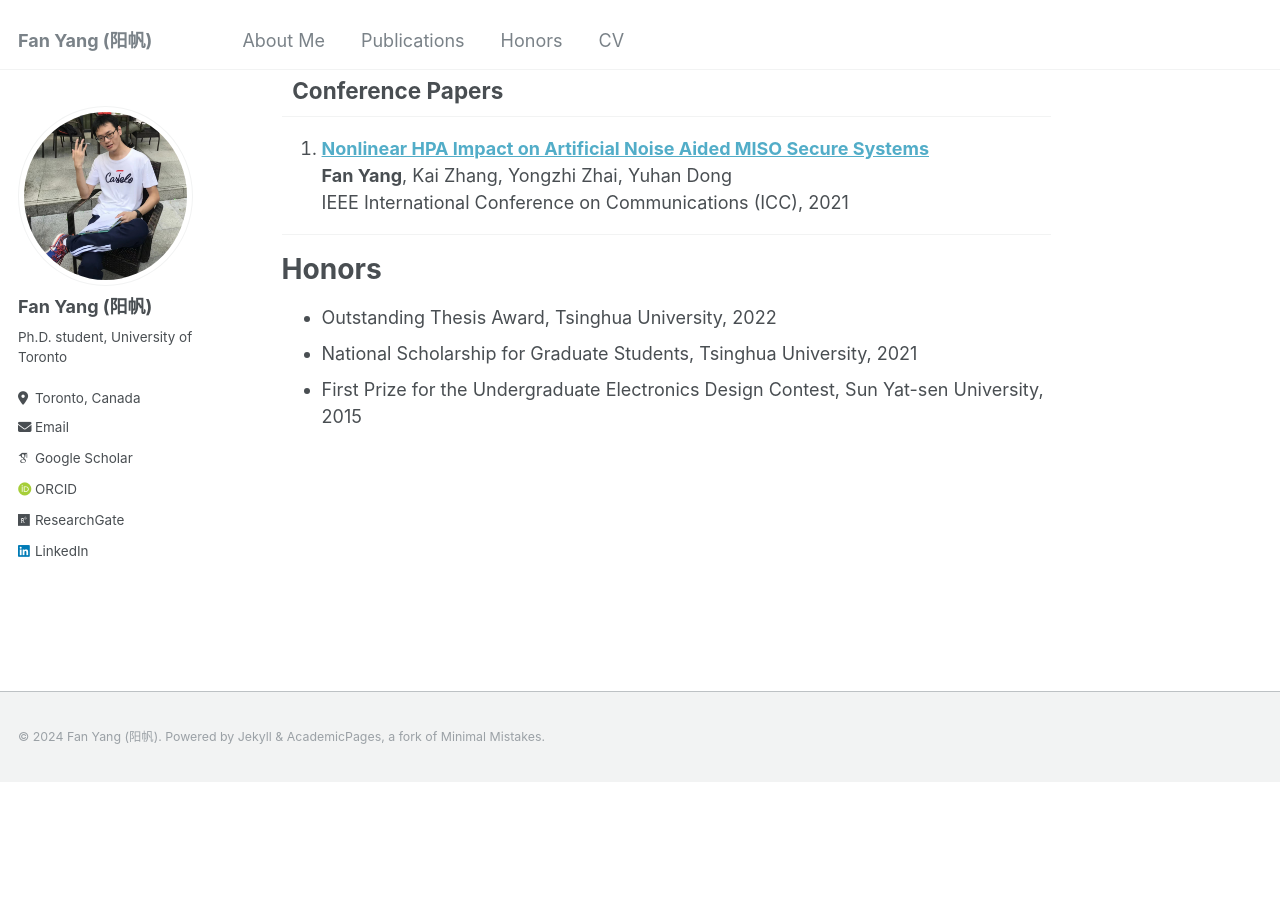
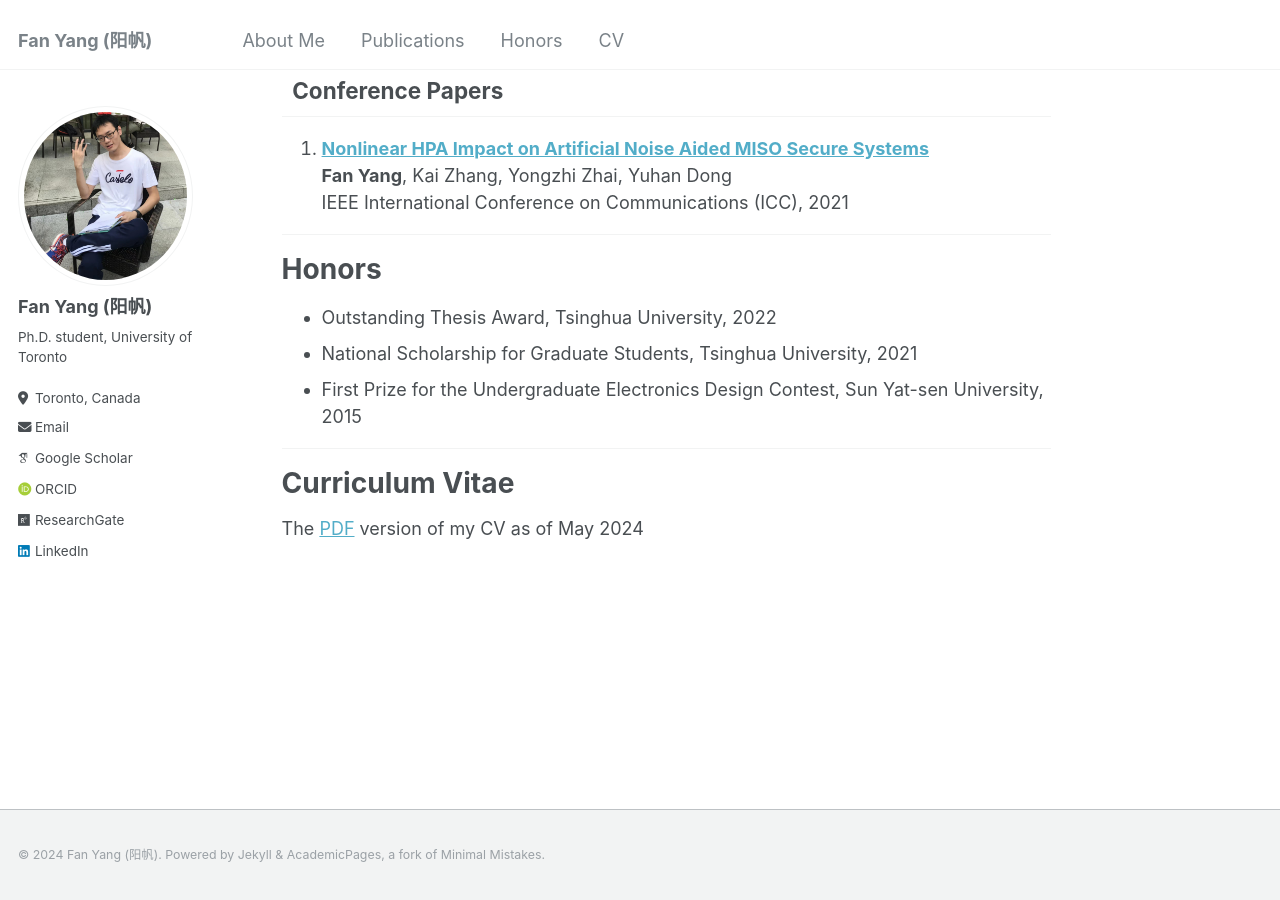
Before and after one commit to fanyang-uoft/fanyang-uoft.github.io, a Jekyll site: the page built from _pages/about.md, in a window 1280 px wide and 900 px high, scrolled down 870 px. Built offline with Jekyll 4.4.1, drawn with Linux system fonts in a browser that asks for light colours; some web fonts are replaced; before the commit the page ends 1653 px from its top, so only the background shows below that.

Commit message:
Update about.md

```diff
--- a/_pages/about.md
+++ b/_pages/about.md
@@ -46,3 +46,10 @@ IEEE International Conference on Communications (ICC), 2021
 * Outstanding Thesis Award, Tsinghua University, 2022
 * National Scholarship for Graduate Students, Tsinghua University, 2021
 * First Prize for the Undergraduate Electronics Design Contest, Sun Yat-sen University, 2015
+
+***
+
+<a id="cv"></a>Curriculum Vitae
+===========
+
+The [PDF]() version of my CV as of May 2024
```
